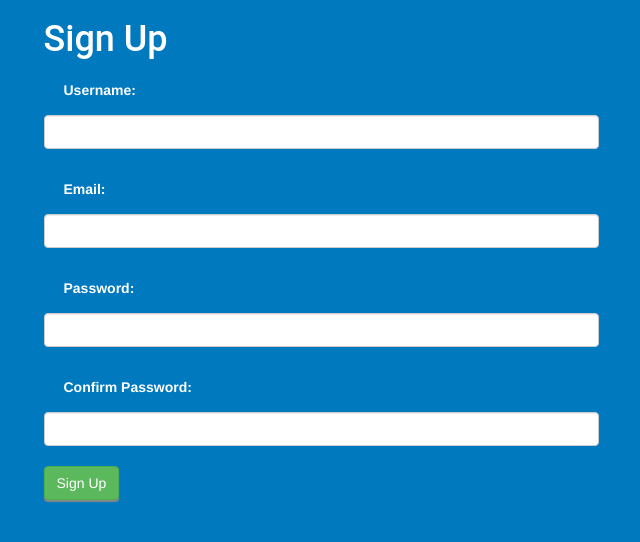
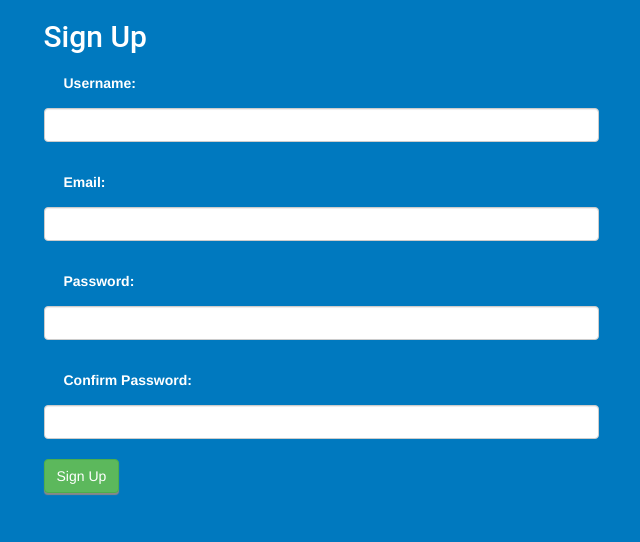
Before and after one commit to michaelpacheco89/groundContrello, a website: page public/views/signup.html in a window 1280 px wide. Shown: the whole page, without its empty margins (319-959 px from the left). Drawn offline with nearby package versions, Linux system fonts and the light colour scheme.

Commit message:
some style issues

```diff
--- a/public/assets/css/style.css
+++ b/public/assets/css/style.css
@@ -26,10 +26,13 @@ body{
 }
 
 h1{
-	font-family: 'Roboto', sans-serif;
+    font-family: 'Pacifico', cursive;
     white-space: nowrap;
 }
 
+h2{
+    font-family: 'Roboto', sans-serif;
+}
 h4{
 	color:black;
 }
--- a/public/views/signup.html
+++ b/public/views/signup.html
@@ -15,7 +15,7 @@
 	<div class="container">
 		<div class="row">
 			<div class="col-md-6 col-md-offset-3">
-				<h1>Sign Up</h1>
+				<h2>Sign Up</h2>
 				<form id="signup">
 					<div class="form-group">
 						<label for="username">Username:</label>
```
Also changed, not shown: public/views/board.html (+1 -1 lines), public/views/index.html (+4 -2 lines), public/views/login.html (+1 -1 lines).
